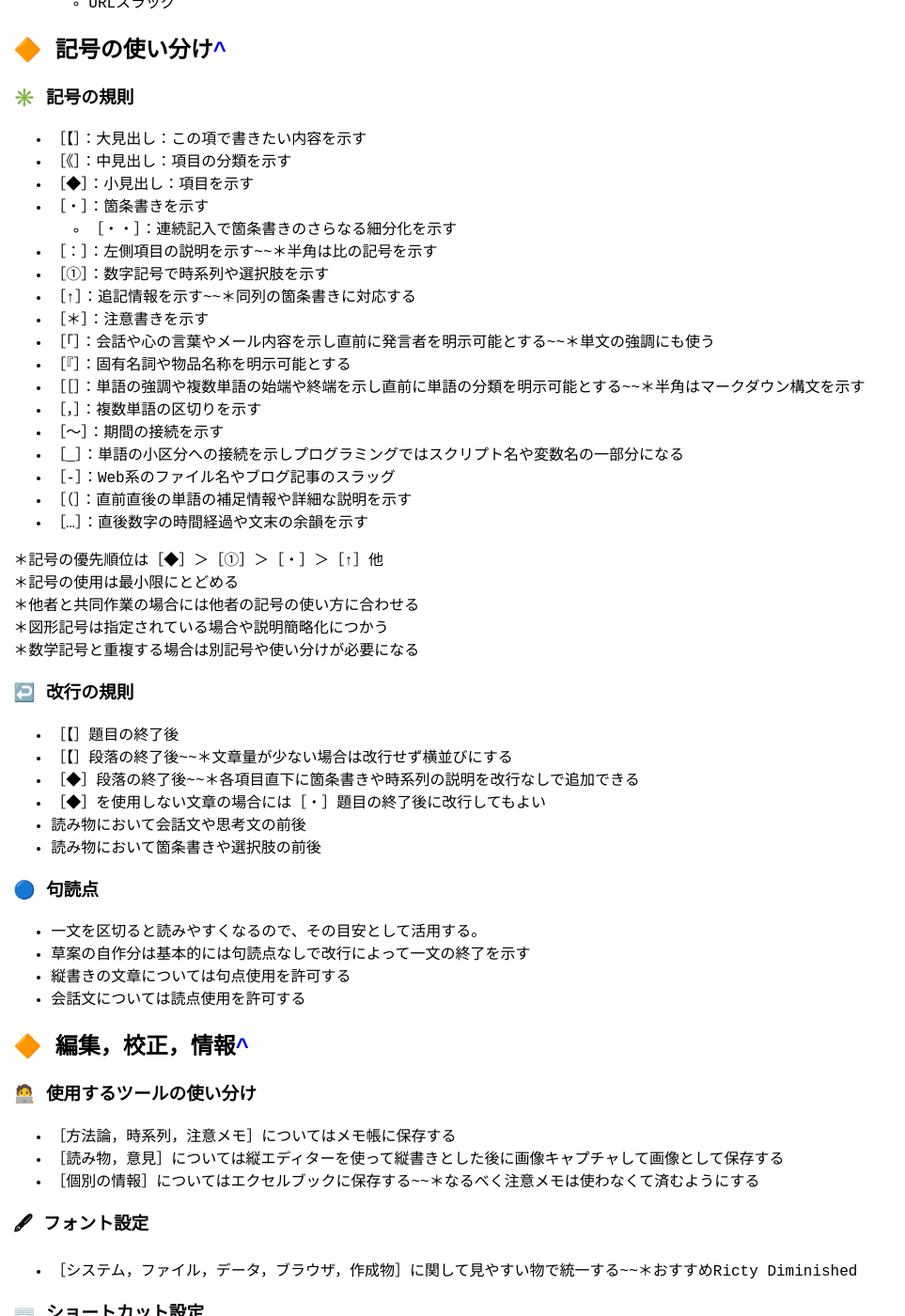
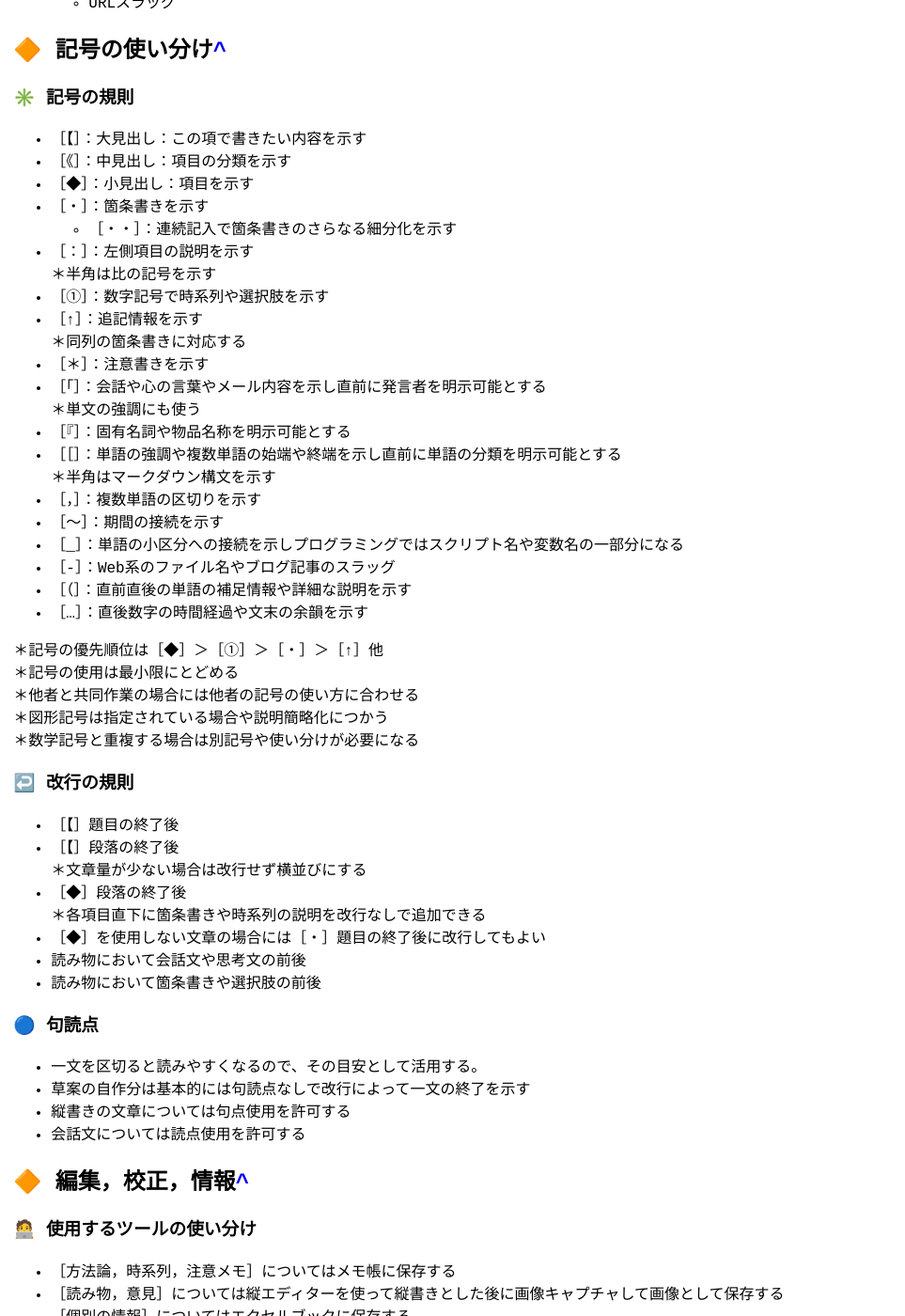
Before and after one commit to zoldof/algo-notes-ci, a Jekyll site: the page built from docs/dist/moji/index.md, in a window 1280 px wide and 1400 px high, scrolled down 2032 px. Shown: the whole window at 94% size, without its empty margins (0-963 px from the left). Built offline with Jekyll 4.4.1, drawn with Linux system fonts in a browser that asks for light colours; some of the changed text lies outside the part shown.

Commit message:
Update index.md

```diff
--- a/docs/dist/moji/index.md
+++ b/docs/dist/moji/index.md
@@ -46,7 +46,7 @@ robots: noindex
 - 以下を「～場合」に統一
   - ～のときがある
   - ～するときがある
--［思う，感じる，考える］は意志薄弱なため使用を控える
+- ［思う，感じる，考える］は意志薄弱なため使用を控える
 
 ### &#128282; 文末の規則
 - 時系列については一文の末尾を過去形とする
@@ -84,13 +84,17 @@ robots: noindex
 - ［◆］：小見出し：項目を示す
 - ［・］：箇条書きを示す
   - ［・・］：連続記入で箇条書きのさらなる細分化を示す
-- ［：］：左側項目の説明を示す~~＊半角は比の記号を示す
+- ［：］：左側項目の説明を示す
+  ＊半角は比の記号を示す
 - ［①］：数字記号で時系列や選択肢を示す
-- ［↑］：追記情報を示す~~＊同列の箇条書きに対応する
+- ［↑］：追記情報を示す
+  ＊同列の箇条書きに対応する
 - ［＊］：注意書きを示す
-- ［「］：会話や心の言葉やメール内容を示し直前に発言者を明示可能とする~~＊単文の強調にも使う
+- ［「］：会話や心の言葉やメール内容を示し直前に発言者を明示可能とする
+  ＊単文の強調にも使う
 - ［『］：固有名詞や物品名称を明示可能とする
-- ［［］：単語の強調や複数単語の始端や終端を示し直前に単語の分類を明示可能とする~~＊半角はマークダウン構文を示す
+- ［［］：単語の強調や複数単語の始端や終端を示し直前に単語の分類を明示可能とする
+  ＊半角はマークダウン構文を示す
 - ［，］：複数単語の区切りを示す
 - ［～］：期間の接続を示す
 - ［_］：単語の小区分への接続を示しプログラミングではスクリプト名や変数名の一部分になる
@@ -106,8 +110,10 @@ robots: noindex
 
 ### &#8617;&#65039; 改行の規則
 - ［【］題目の終了後
-- ［【］段落の終了後~~＊文章量が少ない場合は改行せず横並びにする
-- ［◆］段落の終了後~~＊各項目直下に箇条書きや時系列の説明を改行なしで追加できる
+- ［【］段落の終了後
+  ＊文章量が少ない場合は改行せず横並びにする
+- ［◆］段落の終了後
+  ＊各項目直下に箇条書きや時系列の説明を改行なしで追加できる
 - ［◆］を使用しない文章の場合には［・］題目の終了後に改行してもよい
 - 読み物において会話文や思考文の前後
 - 読み物において箇条書きや選択肢の前後
@@ -122,10 +128,12 @@ robots: noindex
 ### &#129489;&#8205;&#128187; 使用するツールの使い分け
 - ［方法論，時系列，注意メモ］についてはメモ帳に保存する
 - ［読み物，意見］については縦エディターを使って縦書きとした後に画像キャプチャして画像として保存する
-- ［個別の情報］についてはエクセルブックに保存する~~＊なるべく注意メモは使わなくて済むようにする
+- ［個別の情報］についてはエクセルブックに保存する
+  ＊なるべく注意メモは使わなくて済むようにする
 
 ### &#128395; フォント設定
-- ［システム，ファイル，データ，ブラウザ，作成物］に関して見やすい物で統一する~~＊おすすめRicty Diminished
+- ［システム，ファイル，データ，ブラウザ，作成物］に関して見やすい物で統一する
+  ~~おすすめRicty Diminished~~
 
 ### &#9000;&#65039; ショートカット設定
 - p → ◆
@@ -140,7 +148,7 @@ robots: noindex
 ### &#8597;&#65039; 書字方向
 - [方法論，時系列]については横書きとして箇条書きに対応させる
 - [読み物，意見]については縦書きとして目の疲労度を軽減する
-  基本的に横書きだが娯楽用の文章作成に縦書きを使用する
+  ＊基本的に横書きだが娯楽用の文章作成に縦書きを使用する
 
 ### &#128269; 校正の規則
 >AIにおかませで大丈夫
```
